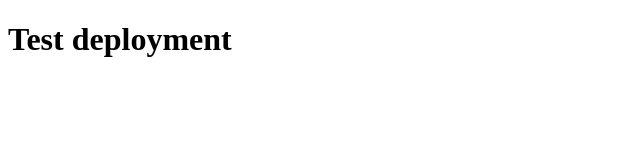
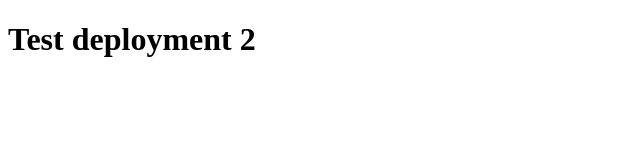
Before and after one commit to Infopisteprojekti/infopiste, a React (Vite) app in the folder frontend/: page / in a window 1280 px wide. Shown: the top 160 px of the page, without its empty margins (0-640 px from the left). Built offline with nearby package versions, Linux system fonts and the light colour scheme.

Commit message:
test deployment

```diff
--- a/frontend/src/App.jsx
+++ b/frontend/src/App.jsx
@@ -4,7 +4,7 @@ function App() {
   return (
     <>
       <div>
-        <h1>Test deployment</h1>
+        <h1>Test deployment 2</h1>
       </div>
     </>
   );
```
